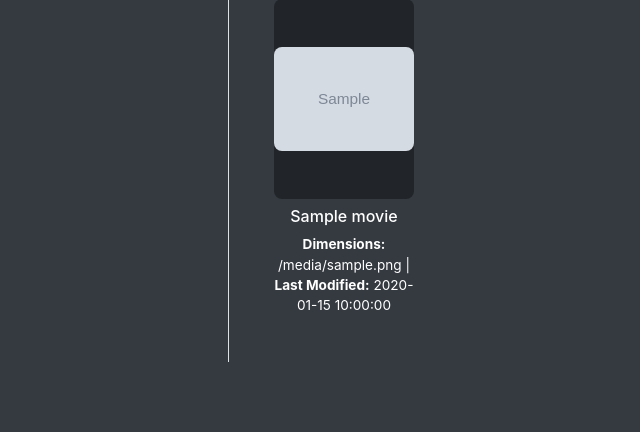
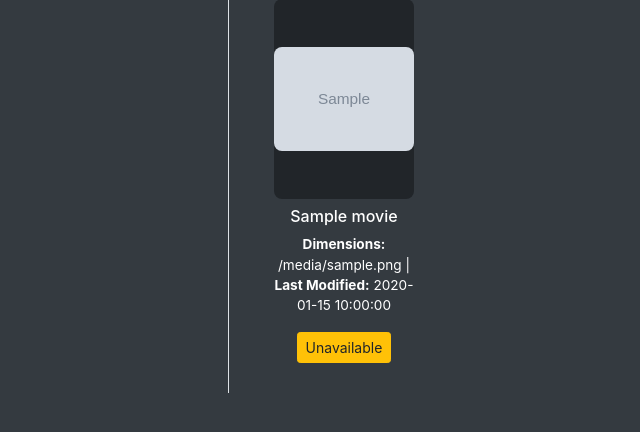
Before and after one commit to anthonysnyder/logoarr, a Flask app: template templates/index.html in a window 1280 px wide. Shown: the part 235-667 px from the top of the page, without its empty margins (21-661 px from the left). Run offline with Flask 3, Linux system fonts and the light colour scheme; the template is opened without the code that fills it: most values are stand-ins (such as "Sample title", 1, 10 or a date in 2020); grey boxes marked "Sample" are stand-in pictures; some libraries are stand-ins or nearby versions.

Commit message:
Restore 'Mark as Unavailable' feature for logos
Restores the feature that was lost when reverting to commit 2c1c97b.
This feature allows users to mark movies/TV shows as having no logo
available, preventing them from cluttering the "Show Without Logo" view.

Changes:
- Add UNAVAILABLE_FILE constant for tracking unavailable logos
- Add load_unavailable_logos() and save_unavailable_logos() functions
- Add is_logo_unavailable() helper function
- Add 'unavailable' field to media items in get_logo_thumbnails()
- Add media_type parameter to get_logo_thumbnails()
- Add /toggle_unavailable route to mark/unmark media
- Add "Mark Unavailable" button on movie cards without logos
- Update filter to hide movies marked as unavailable
- Update JavaScript to check unavailable status

User experience:
- Movies without logos show "Mark Unavailable" button
- Once marked, button changes to yellow "Unavailable"
- Clicking again toggles it back
- "Show Movies Without Logo" filter excludes unavailable items
- Status persists across restarts in unavailable_logos.json

🤖 Generated with [Claude Code](https://claude.com/claude-code)

Co-Authored-By: Claude Sonnet 4.5 <noreply@anthropic.com>

```diff
--- a/app.py
+++ b/app.py
@@ -83,6 +83,9 @@ app.logger.info(f"TV folders: {tv_folders}")
 # Path to the mapping file that stores TMDb ID -> Directory relationships
 MAPPING_FILE = os.path.join(os.path.dirname(__file__), 'tmdb_directory_mapping.json')
 
+# Path to the file that stores unavailable logos
+UNAVAILABLE_FILE = os.path.join(os.path.dirname(__file__), 'unavailable_logos.json')
+
 # Function to normalize movie/TV show titles for consistent searching and comparison
 def normalize_title(title):
     # Remove all non-alphanumeric characters and convert to lowercase
@@ -147,8 +150,37 @@ def save_mapped_directory(tmdb_id, media_type, directory_path):
     save_directory_mapping(mapping)
     app.logger.info(f"Saved new mapping: {key} -> {directory_path}")
 
+# Function to load the unavailable logos list from disk
+def load_unavailable_logos():
+    """Load the list of media titles marked as having no logo available"""
+    if os.path.exists(UNAVAILABLE_FILE):
+        try:
+            with open(UNAVAILABLE_FILE, 'r') as f:
+                return json.load(f)
+        except Exception as e:
+            app.logger.error(f"Error loading unavailable logos file: {e}")
+            return {"movies": [], "tv": []}
+    return {"movies": [], "tv": []}
+
+# Function to save the unavailable logos list to disk
+def save_unavailable_logos(unavailable_data):
+    """Save the list of media titles marked as having no logo available"""
+    try:
+        with open(UNAVAILABLE_FILE, 'w') as f:
+            json.dump(unavailable_data, f, indent=2)
+        app.logger.info(f"Saved unavailable logos to {UNAVAILABLE_FILE}")
+    except Exception as e:
+        app.logger.error(f"Error saving unavailable logos file: {e}")
+
+# Function to check if a media title is marked as unavailable
+def is_logo_unavailable(media_title, media_type):
+    """Check if a media title is marked as having no logo available"""
+    unavailable_data = load_unavailable_logos()
+    key = "movies" if media_type == "movie" else "tv"
+    return media_title in unavailable_data.get(key, [])
+
 # Function to retrieve media directories and their associated logo thumbnails
-def get_logo_thumbnails(base_folders=None):
+def get_logo_thumbnails(base_folders=None, media_type='movie'):
     # Default to movie folders if no folders specified
     if base_folders is None:
         base_folders = movie_folders
@@ -192,6 +224,9 @@ def get_logo_thumbnails(base_folders=None):
                         logo_last_modified = datetime.fromtimestamp(timestamp).strftime('%Y-%m-%d')
                         break
 
+                # Check if this media is marked as unavailable
+                unavailable = is_logo_unavailable(media_dir, media_type)
+
                 # Generate a clean ID for HTML anchor and URL purposes
                 clean_id = generate_clean_id(media_dir)
                 media_list.append({
@@ -201,7 +236,8 @@ def get_logo_thumbnails(base_folders=None):
                     'logo_dimensions': logo_dimensions,
                     'logo_last_modified': logo_last_modified,
                     'clean_id': clean_id,
-                    'has_logo': bool(logo_thumb)
+                    'has_logo': bool(logo_thumb),
+                    'unavailable': unavailable
                 })
 
     # Sort media list, ignoring leading "The" for more natural sorting
@@ -211,7 +247,7 @@ def get_logo_thumbnails(base_folders=None):
 # Route for the main index page showing movie logos
 @app.route('/')
 def index():
-    movies, total_movies = get_logo_thumbnails(movie_folders)
+    movies, total_movies = get_logo_thumbnails(movie_folders, 'movie')
 
     # Render the index page with movie thumbnails and total count
     return render_template('index.html', movies=movies, total_movies=total_movies)
@@ -219,7 +255,7 @@ def index():
 # Route for TV shows page
 @app.route('/tv')
 def tv_shows():
-    tv_shows, total_tv_shows = get_logo_thumbnails(tv_folders)
+    tv_shows, total_tv_shows = get_logo_thumbnails(tv_folders, 'tv')
 
     # Log TV shows data for debugging
     app.logger.info(f"Fetched TV shows: {tv_shows}")
@@ -669,6 +705,39 @@ def send_slack_notification(message, local_logo_path, logo_url):
 def refresh_page():
     return redirect(url_for('index', refresh='true'))
 
+# Route for marking/unmarking media as unavailable for logos
+@app.route('/toggle_unavailable', methods=['POST'])
+def toggle_unavailable():
+    # Get media title and type from the request
+    media_title = request.form.get('media_title')
+    media_type = request.form.get('media_type', 'movie')
+
+    if not media_title:
+        return "Bad Request: Missing media_title", 400
+
+    # Load current unavailable data
+    unavailable_data = load_unavailable_logos()
+    key = "movies" if media_type == "movie" else "tv"
+
+    # Toggle the unavailable status
+    if media_title in unavailable_data.get(key, []):
+        # Remove from unavailable list
+        unavailable_data[key].remove(media_title)
+        app.logger.info(f"Removed '{media_title}' from unavailable {key}")
+    else:
+        # Add to unavailable list
+        if key not in unavailable_data:
+            unavailable_data[key] = []
+        unavailable_data[key].append(media_title)
+        app.logger.info(f"Added '{media_title}' to unavailable {key}")
+
+    # Save the updated list
+    save_unavailable_logos(unavailable_data)
+
+    # Redirect back to the appropriate page
+    redirect_url = url_for('index') if media_type == 'movie' else url_for('tv_shows')
+    return redirect(f"{redirect_url}#{generate_clean_id(media_title)}")
+
 # Error handler for IOError (SMB mount issues)
 @app.errorhandler(IOError)
 def handle_io_error(error):
--- a/templates/index.html
+++ b/templates/index.html
@@ -122,7 +122,7 @@
             <!-- Grid for displaying movies -->
             <div id="movieList" class="movie-grid">
                 {% for movie in movies %}
-                <div class="movie-card" id="{{ movie.clean_id }}" data-title="{{ movie.title | lower }}" data-has-logo="{{ movie.has_logo }}">
+                <div class="movie-card" id="{{ movie.clean_id }}" data-title="{{ movie.title | lower }}" data-has-logo="{{ movie.has_logo }}" data-unavailable="{{ movie.unavailable }}">
                     <div>
                         <!-- Display movie logo if available -->
                         {% if movie.logo_thumb %}
@@ -144,6 +144,17 @@
                         <strong>Dimensions:</strong> {{ movie.logo_dimensions }} |
                         <strong>Last Modified:</strong> {{ movie.logo_last_modified }}
                     </p>
+
+                    <!-- Button to mark as unavailable -->
+                    {% if not movie.has_logo %}
+                    <form method="POST" action="/toggle_unavailable" style="text-align: center; margin-top: 5px;">
+                        <input type="hidden" name="media_title" value="{{ movie.title }}">
+                        <input type="hidden" name="media_type" value="movie">
+                        <button type="submit" class="btn btn-sm {% if movie.unavailable %}btn-warning{% else %}btn-outline-secondary{% endif %}">
+                            {% if movie.unavailable %}Unavailable{% else %}Mark Unavailable{% endif %}
+                        </button>
+                    </form>
+                    {% endif %}
                 </div>
                 {% endfor %}
             </div>
@@ -181,12 +192,15 @@
 
         movies.forEach(function(movie) {
             const hasLogo = movie.getAttribute('data-has-logo').toLowerCase(); // Normalize to lowercase
-            console.log(`Movie: ${movie.getAttribute('data-title')}, Has Logo: ${hasLogo}`);
+            const unavailable = movie.getAttribute('data-unavailable').toLowerCase(); // Check if marked unavailable
+            console.log(`Movie: ${movie.getAttribute('data-title')}, Has Logo: ${hasLogo}, Unavailable: ${unavailable}`);
 
             if (hasLogo === "true") {
                 movie.style.display = 'none';  // Hide movies with logos
+            } else if (unavailable === "true") {
+                movie.style.display = 'none';  // Hide movies marked as unavailable
             } else {
-                movie.style.display = 'block';  // Show movies without logos
+                movie.style.display = 'block';  // Show movies without logos and not unavailable
             }
         });
     }
```
